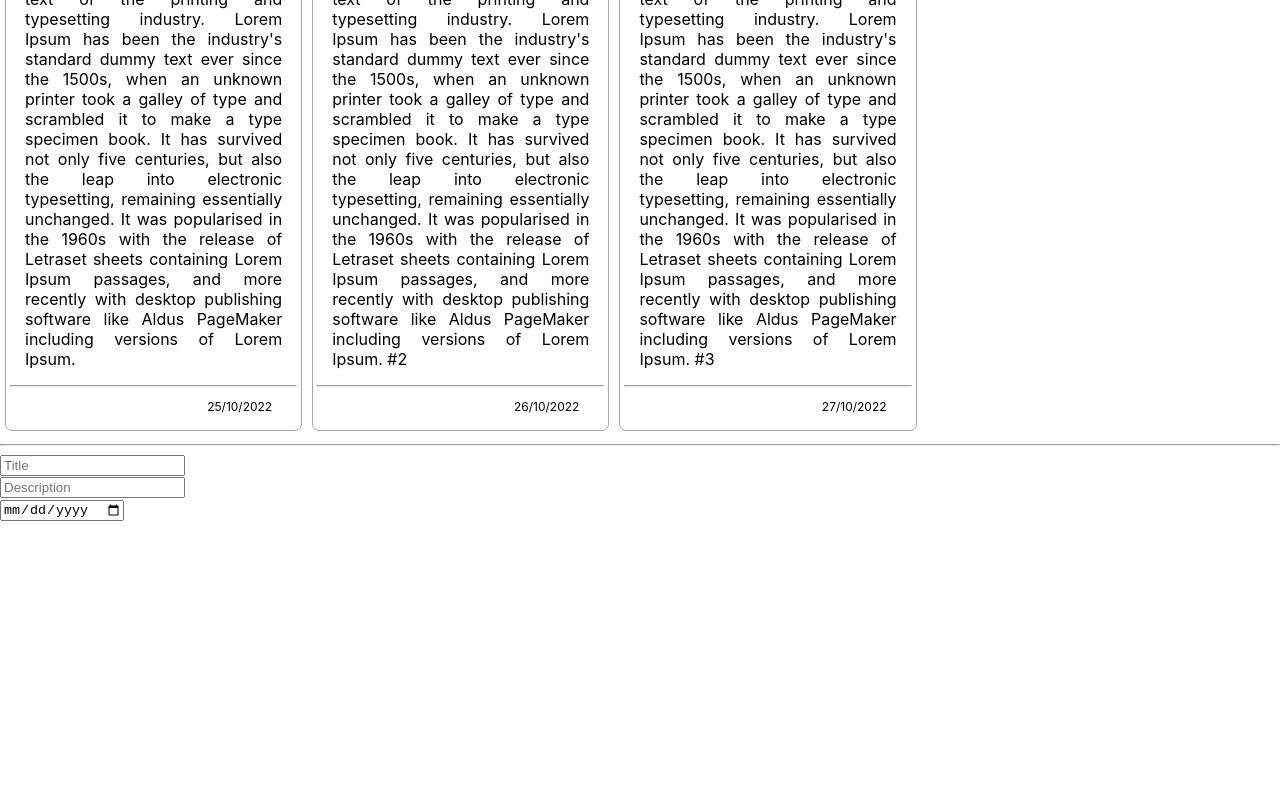
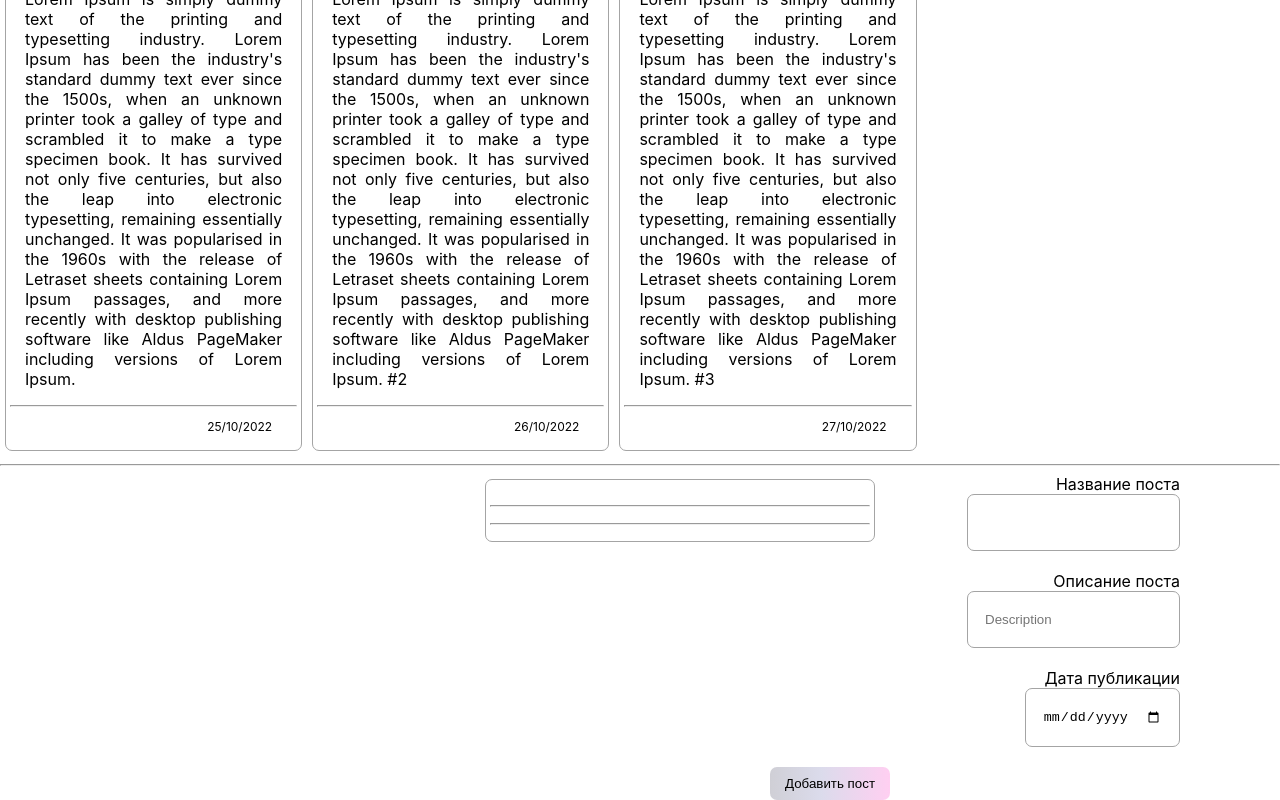
Before and after one commit to NikitaMelanin/reactapp, a React (Create React App) app: page / in a window 1280 px wide. Shown: the part 199-999 px from the top of the page. Before the commit the page ends 800 px from the top, so only its background shows below. Built offline with nearby package versions, Linux system fonts and the light colour scheme.

Commit message:
добавил колббек

```diff
--- a/src/component/App.css
+++ b/src/component/App.css
@@ -2,3 +2,13 @@
     display: grid;
     grid-template-columns: 24% 24% 24%;
 }
+
+.otstup {
+    margin: 20px 0;
+}
+
+.form_box {
+    width: 700px;
+    float: right;
+    margin-right: 100px;
+}
--- a/src/component/App.tsx
+++ b/src/component/App.tsx
@@ -30,18 +30,26 @@ class App extends React.Component<{}, ComponentStates> {
          };
      }
 
+     addPost(post: Column) {
+         this.state.posts.push(post);
+     }
 
      render() {
         return (
-                <div className="App">
+                <div>
+                    <div className="App">
                     <Header />
+                    <div className={'otstup'}></div>
                     <div className="wrapper">
                         {this.state.posts.map((item, i) =>
                             <Post title={item.title} description={item.description} date={item.datePost}/>
                         )}
                     </div>
                     <hr/>
-                    <AddPostForm />
+                    </div>
+                    <div className={'form_box'}>
+                        <AddPostForm addPost={this.addPost}/>
+                    </div>
                 </div>
         )
     }
--- a/src/component/addPostForm/AddPostForm.css
+++ b/src/component/addPostForm/AddPostForm.css
@@ -0,0 +1,43 @@
+.form {
+    float: right;
+    width: 250px;
+    display: flex;
+    flex-direction: column;
+    align-items: end;
+}
+
+.float_right {
+    float: left;
+    width: 400px;
+}
+
+
+.form div {
+    margin-bottom: 30px;
+}
+
+
+.form input {
+    padding: 20px 17px;
+    border: #a4a4a4 1px solid;
+    border-radius: 7px;
+    margin-bottom: 20px;
+}
+
+.align_center {
+    padding: 9px 15px;
+    background: rgb(2,0,36);
+    background: linear-gradient(90deg, rgba(2,0,36,0.18949586670605745) 0%, rgba(9,9,121,0.14467793953518904) 43%, rgba(255,0,183,0.18669474625787819) 100%);
+    border-radius: 7px;
+    border: 0px solid;
+}
+
+.align_center:hover {
+    cursor: pointer;
+}
+
+.width_max {
+    text-align: center;
+    clear: both;
+    width: 100%;
+}
--- a/src/component/addPostForm/AddPostForm.tsx
+++ b/src/component/addPostForm/AddPostForm.tsx
@@ -3,13 +3,17 @@ import { useState, useRef } from 'react';
 import './AddPostForm.css';
 
 
-
-
-function createPost(title: string, description: string, date: string) {
-    return
+interface Column {
+    title: string;
+    description: string;
+    datePost: string;
 }
 
-export default function AddPostForm() {
+function createPost(inputTitle: string, inputDescription: string, inputDate: string): Column {
+    return {title: inputTitle, description: inputDescription,datePost: inputDate}
+}
+
+export default function AddPostForm(addPost: any) {
     const [title, setTitle] = useState(" ");
     const [description, setDescription] = useState(" ");
     const [date, setDate] = useState(" ");
@@ -19,34 +23,63 @@ export default function AddPostForm() {
     const dateInputRef = useRef() as React.MutableRefObject<HTMLInputElement>;
 
     const handlerPressEnterTitle = (e: any) => {
+        setTitle(e.target.value);
         if(e.key === "Enter") {
             descriptionInputRef.current.focus();
         }
     };
 
     const handlerPressEnterDescription = (e: any) => {
+        setDescription(e.target.value);
         if(e.key === "Enter") {
             dateInputRef.current.focus();
         }
     };
 
     const handlerPressEnterDate = (e: any) => {
+        setDate(e.target.value);
         if(e.key === "Enter") {
             titleInputRef.current.focus();
         }
     };
 
+    const handlerClick = () => {
+        addPost(createPost(title, description, date));
+    }
+
     return (
         <div>
-            <form action="">
+            <div className={'float_right'}>
+                <div className={'border'}>
+                    <div className={'post_header'}>
+                        <h1>{ title }</h1>
+                    </div>
+                    <hr/>
+                    <div className={'post_content'}>
+                        <p>{ description }</p>
+                    </div>
+
+                    <hr/>
+                    <div className={'post_date'}>
+                        <p>{ date }</p>
+                    </div>
+                </div>
+            </div>
+
+
+
+            <form action="" className={'form'}>
+
+                <label htmlFor="titleInput">Название поста</label>
                 <input
+                    name={"titleInput"}
                     ref={titleInputRef}
                     type="text"
-                    placeholder={"Title"}
+                    placeholder={title}
                     onChange={(e) => setTitle(e.target.value)}
                     onKeyUp={handlerPressEnterTitle}
                 />
-                <br/>
+                <label htmlFor="titleInput">Описание поста</label>
                 <input
                     ref={descriptionInputRef}
                     type="area"
@@ -54,7 +87,7 @@ export default function AddPostForm() {
                     onChange={(e) => setDescription(e.target.value)}
                     onKeyUp={handlerPressEnterDescription}
                 />
-                <br/>
+                <label htmlFor="titleInput">Дата публикации</label>
                 <input
                     ref={dateInputRef}
                     type="date"
@@ -63,6 +96,10 @@ export default function AddPostForm() {
                     onKeyUp={handlerPressEnterDate}
                 />
             </form>
+            <div className={'width_max'}>
+                <button className={'align_center'} onClick={handlerClick}>Добавить пост</button>
+            </div>
+
         </div>
     );
 }
```
